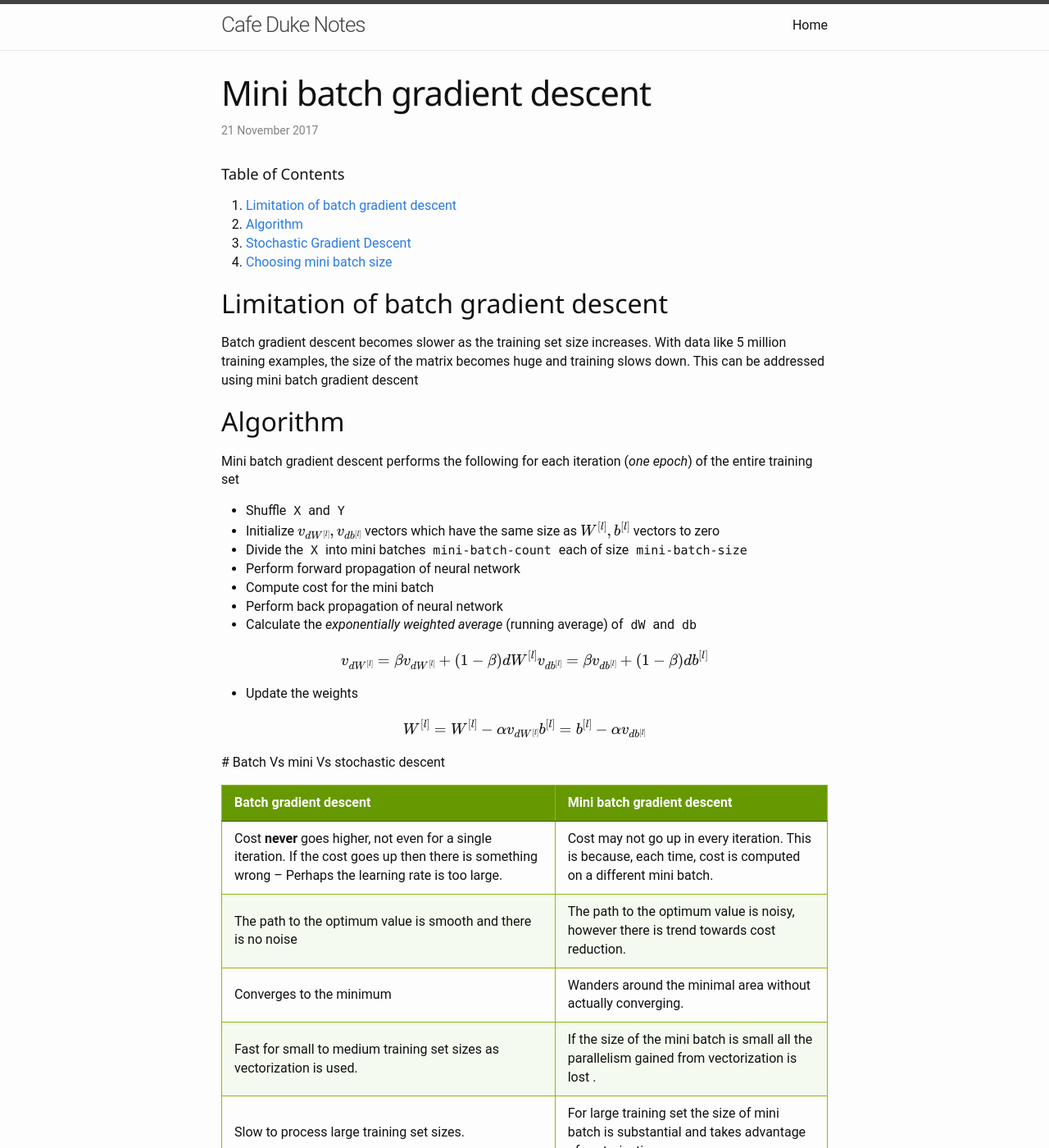
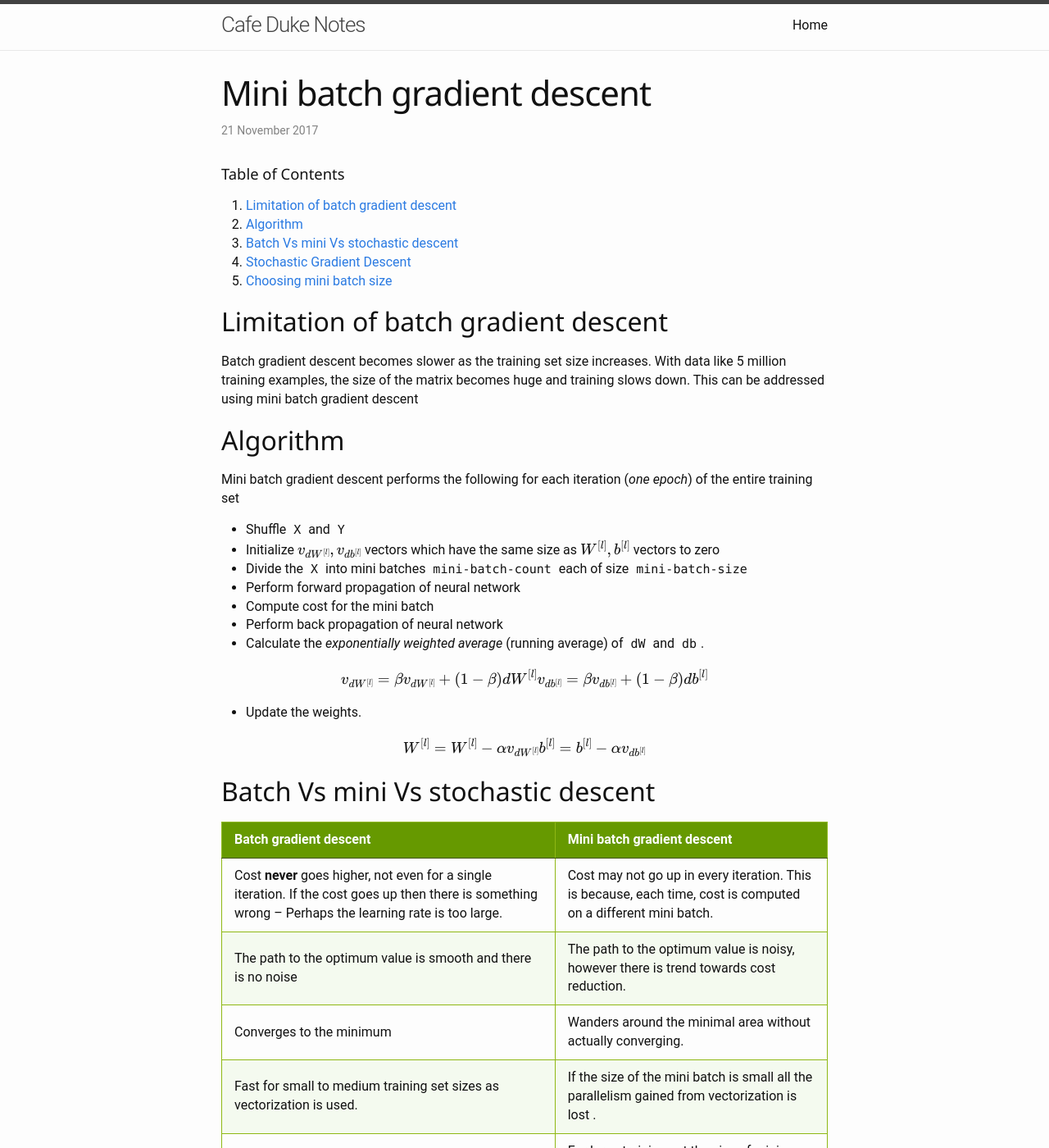
Before and after one commit to cafeduke/cafeduke.github.io, a Jekyll site: the page built from _posts/deeplearning/2017-11-21-mini-batch-gradient-descent.md, in a window 1280 px wide and 1400 px high. Shown: the whole window at 82% size. Built offline with Jekyll 4.4.1, drawn with Linux system fonts in a browser that asks for light colours; formulas are drawn with MathJax 3.

Commit message:
Fix math - mini batch grad

```diff
--- a/_posts/deeplearning/2017-11-21-mini-batch-gradient-descent.md
+++ b/_posts/deeplearning/2017-11-21-mini-batch-gradient-descent.md
@@ -20,21 +20,22 @@
 - Perform forward propagation of neural network
 - Compute cost for the mini batch
 - Perform back propagation of neural network
-- Calculate the *exponentially weighted average* (running average) of `dW` and `db`
+- Calculate the *exponentially weighted average* (running average) of `dW` and `db`.
 
 $$
 v_{dW^{[l]}} = \beta v_{dW^{[l]}} + (1 - \beta) dW^{[l]} \\
 v_{db^{[l]}} = \beta v_{db^{[l]}} + (1 - \beta) db^{[l]}
 $$
 
-- Update the weights
+- Update the weights.
 
 $$
 W^{[l]} = W^{[l]} - \alpha v_{dW^{[l]}} \\
 b^{[l]} = b^{[l]} - \alpha v_{db^{[l]}}
 $$
 
-  # Batch Vs mini Vs stochastic descent
+
+# Batch Vs mini Vs stochastic descent
 
 
 | Batch gradient descent                   | Mini batch gradient descent              |
```
